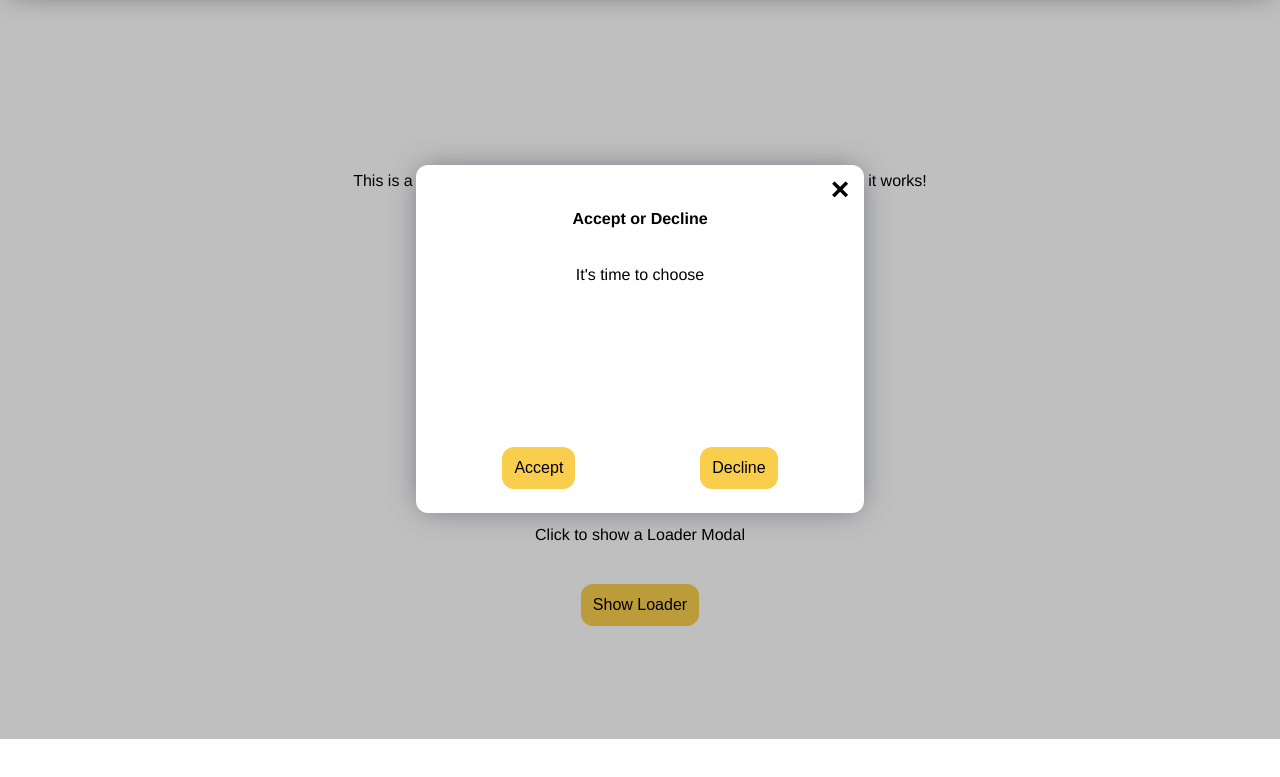
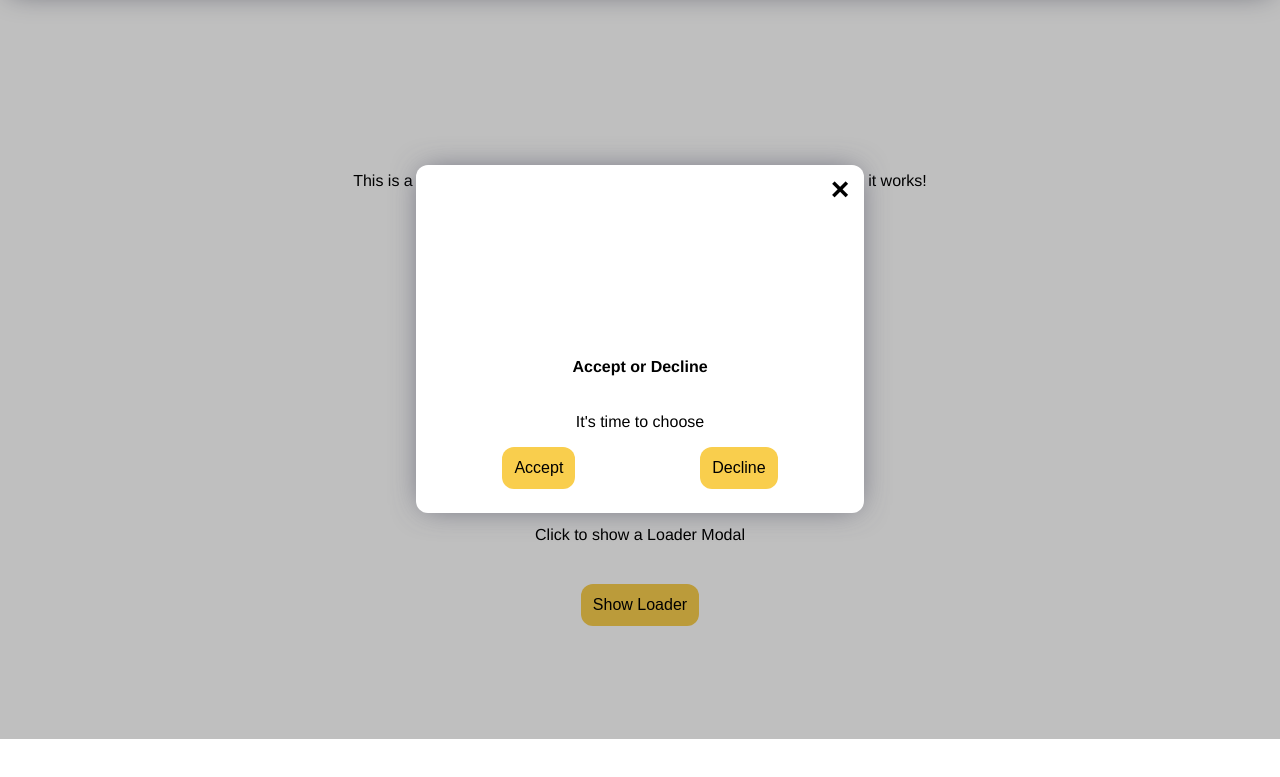
Before and after one commit to Sigrik/monke-modal, a plain HTML site: page index.html in a window 1280 px wide. Both pictures are taken after a click on the button "Show Accept". Shown: the part 61-838 px from the top of the page. Drawn offline with Linux system fonts and the light colour scheme.

Commit message:
Add image support

```diff
--- a/monkeModal.js
+++ b/monkeModal.js
@@ -9,7 +9,7 @@
   function showModal(modalParams) {
     const defaultModalParams = {
       title: "Modal title",
-      content: "Default modal text",
+      content: "Default text",
       image: "",
       template: "Accept",
       submitText: "Accept",
@@ -33,6 +33,7 @@
     const scrollLock = document.getElementsByTagName("BODY")[0];
     modalWrapper.style.display = "none";
     scrollLock.style.overflow = "visible";
+    modalParameters.onClose();
   }
 
   window.monkeModal = publicApi;
@@ -138,7 +139,7 @@
       } else {
         modalExit.style.display = "";
       }
-      modalImage.style.background = input.image;
+      modalImage.style.background = `url(${input.image})`;
       modalWrapper.style.display = "";
     };
 
--- a/monkeModalStyles.css
+++ b/monkeModalStyles.css
@@ -36,6 +36,14 @@
   box-shadow: 0px 0px 30px -7px rgba(66, 68, 90, 0.8);
 }
 
+.modal-image {
+  width: 50%;
+  height: 50%;
+  background-size: contain;
+  background-repeat: no-repeat;
+  background-position: center;
+}
+
 .modal-buttons {
   display: flex;
   flex-direction: row;
--- a/script.js
+++ b/script.js
@@ -17,6 +17,7 @@ document.getElementById("modalButton-2").addEventListener("click", (e) => {
     template: "Alert",
     title: "Alert",
     content: "This is an alert!",
+    image: "img/alertImage.png",
     submitText: "Ok",
     closeVisible: 0,
     onClose: () => {
@@ -34,6 +35,9 @@ document.getElementById("modalButton-3").addEventListener("click", (e) => {
     title: "Loading",
     content: "This window will close in 5 seconds",
     closeVisible: 0,
+    onClose: () => {
+      alert("Loading complete, closing modal");
+    },
   });
   closeWindowTimer(5000);
 });
```
Also changed, not shown: README.md, img/alertImage.png (added).
